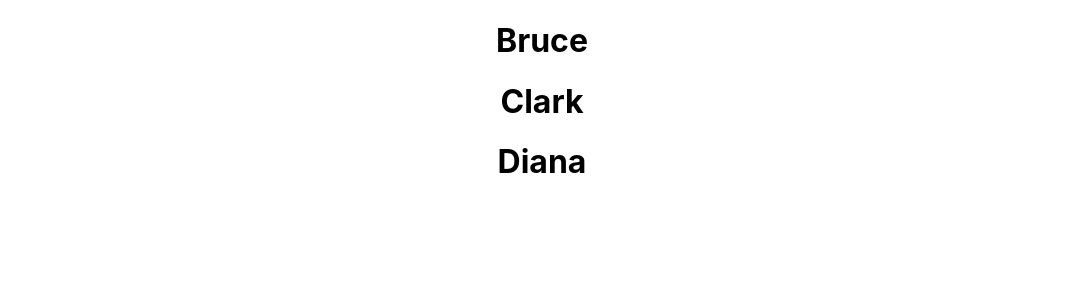
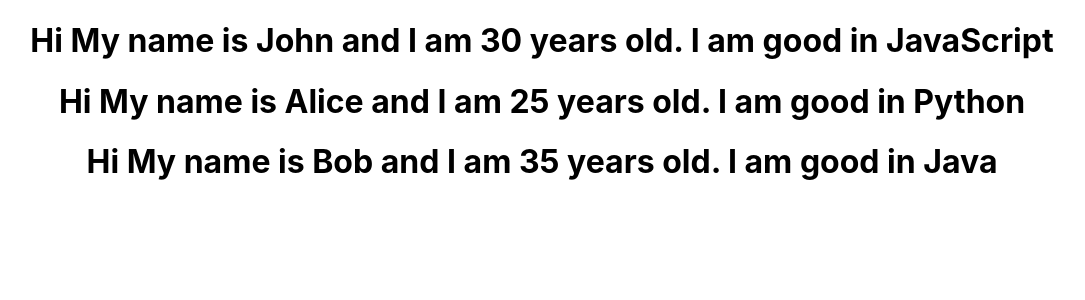
Before and after one commit to Navneet2569/Learning-React, a React (Create React App) app in the folder hello-world/: page / in a window 1280 px wide. Shown: the top 300 px of the page, without its empty margins (98-1183 px from the left). Built offline with nearby package versions, Linux system fonts and the light colour scheme.

Commit message:
Rendering list using components

```diff
--- a/hello-world/src/components/NameList.js
+++ b/hello-world/src/components/NameList.js
@@ -1,9 +1,29 @@
 import React from "react";
+import Person from "./Person";
 
 function NameList() {
-  const names = ["Bruce", "Clark", "Diana"];
-  const nameList = names.map((name) => <h1>{name}</h1>);
-  return <div>{nameList}</div>;
+  const persons = [
+    {
+      id: 1,
+      name: "John",
+      age: 30,
+      skill: "JavaScript",
+    },
+    {
+      id: 2,
+      name: "Alice",
+      age: 25,
+      skill: "Python",
+    },
+    {
+      id: 3,
+      name: "Bob",
+      age: 35,
+      skill: "Java",
+    },
+  ];
+  const personList = persons.map((person) => <Person person={person} />);
+  return <div>{personList}</div>;
 }
 
 export default NameList;
--- /dev/null
+++ b/hello-world/src/components/Person.js
@@ -0,0 +1,12 @@
+import React from "react";
+
+function Person({ person }) {
+  return (
+    <h1>
+      Hi My name is {person.name} and I am {person.age} years old. I am good in{" "}
+      {person.skill}{" "}
+    </h1>
+  );
+}
+
+export default Person;
```
